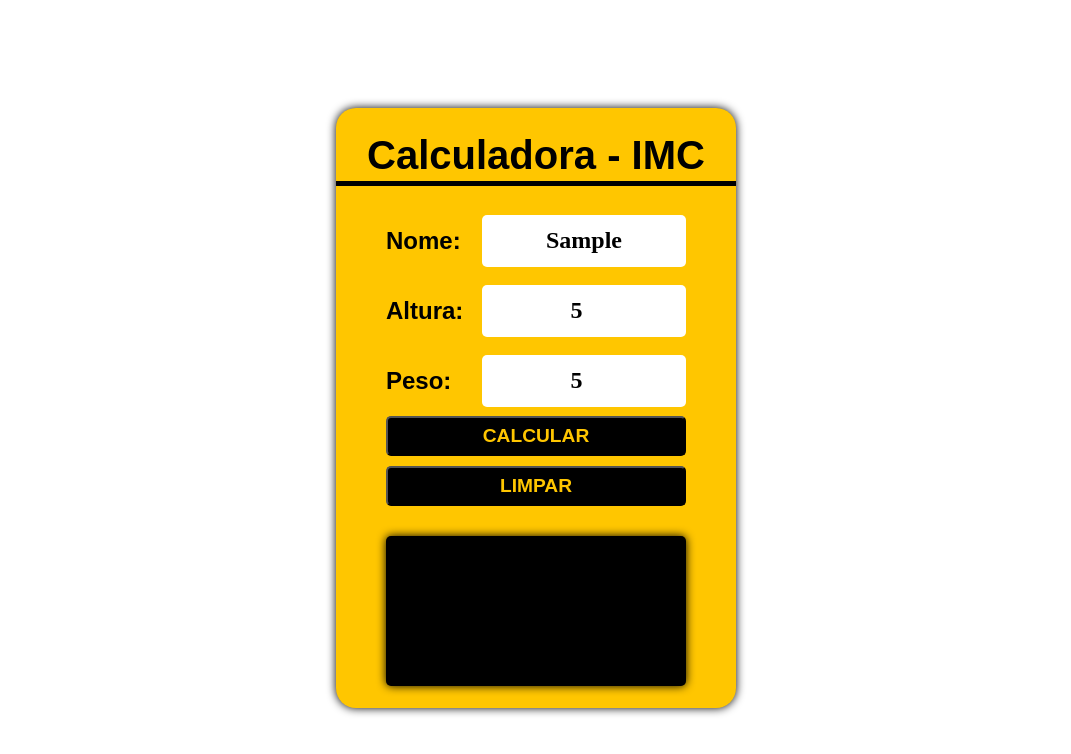
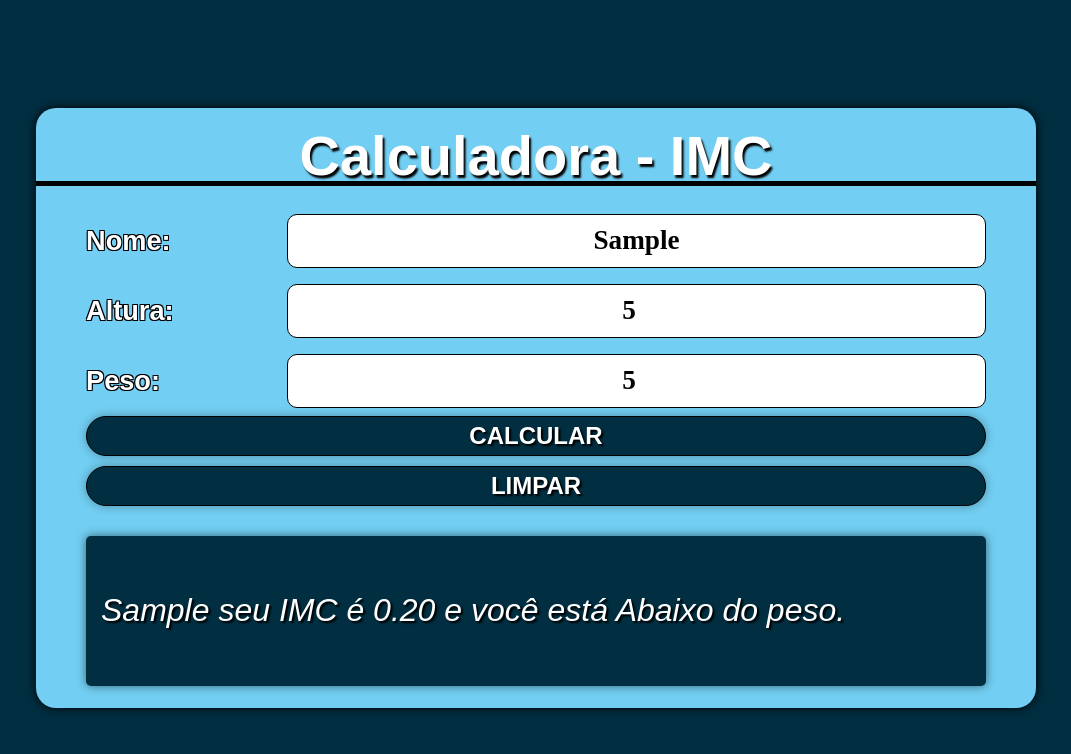
Before and after one commit to ArthurCR12/Html-Css-JS-etc, a plain HTML site: page youtube/Js-FernandoLeonid/Proj-IMC/index.html in a window 1280 px wide. Both pictures are taken after typing "Sample", "5", "5" into the empty fields and a click on the button "CALCULAR". Shown: the whole page, without its empty margins (112-1183 px from the left). Drawn offline with Linux system fonts and the light colour scheme.

Commit message:
Finalizado Projeto IMC

```diff
--- a/youtube/Js-FernandoLeonid/Proj-IMC/imc.js
+++ b/youtube/Js-FernandoLeonid/Proj-IMC/imc.js
@@ -1,18 +1,55 @@
-const nome = document.getElementById('txt-nome')
-const altura = document.getElementById('txt-altura')
-const peso = document.getElementById('txt-peso')
 const calcular = document.getElementById('btn-calcular')
 const limpar = document.getElementById('btn-limpar')
-const resultado = document.getElementById('resultado')
 
-function limparCampos(){
+
+function limparCampos() {
+    const nome = document.getElementById('txt-nome')
+    const altura = document.getElementById('txt-altura')
+    const peso = document.getElementById('txt-peso')
+    const resultado = document.getElementById('resultado')
     nome.value = ''
     altura.value = ''
     peso.value = ''
+    resultado.textContent = ''
     nome.focus()
 }
 
-function calcImc(){
+function calcImc() {
+    const nome = document.getElementById('txt-nome')
+    const altura = document.getElementById('txt-altura')
+    const peso = document.getElementById('txt-peso')
+    const resultado = document.getElementById('resultado')
+
+    if (nome.value == '') {
+        resultado.textContent = 'Peencha o nome !'
+        nome.focus()
+    } else if (altura.value == '') {
+        resultado.textContent = 'Peencha a altura !'
+        altura.focus()
+    } else if (peso.value == '') {
+        resultado.textContent = 'Peencha o peso !'
+        peso.focus()
+    } else {
+        const valorIMC = (peso.value / (altura.value * altura.value)).toFixed(2)
+
+        let classificacao = ''
+
+        if (valorIMC < 18.5)
+            classificacao = 'Abaixo do peso.'
+        else if (valorIMC < 25)
+            classificacao = 'com peso ideal. Parabéns !!!'
+        else if (valorIMC < 30)
+            classificacao = 'levemente acima do peso.'
+        else if (valorIMC < 35)
+            classificacao = 'com obesidade grau I.'
+        else if (valorIMC < 40)
+            classificacao = 'com obesidade grau II.'
+        else
+            classificacao = 'com obesidade grau III.'
+
+        resultado.textContent = (`${nome.value} seu IMC é ${valorIMC} e você está ${classificacao}`)
+    }
+
 
 }
 
--- a/youtube/Js-FernandoLeonid/Proj-IMC/index.html
+++ b/youtube/Js-FernandoLeonid/Proj-IMC/index.html
@@ -5,6 +5,7 @@
     <meta name="viewport" content="width=device-width, initial-scale=1.0">
     <title>Calculando IMC</title>
     <link rel="stylesheet" href="style.css">
+    <link rel="stylesheet" href="stylemq.css">
 
 </head>
 <body>
--- a/youtube/Js-FernandoLeonid/Proj-IMC/style.css
+++ b/youtube/Js-FernandoLeonid/Proj-IMC/style.css
@@ -1,3 +1,7 @@
+body {
+    background-color: #012E40;
+}
+
 main {
     display: flex;
     width: 100vw;
@@ -9,13 +13,14 @@ main {
 .container {
     display: flex;
     flex-direction: column;
-    background-color: rgb(255, 198, 0);
-    width: 400px;
+    background-color: #72CEF2;
+    width: 350px;
     height: 600px;
     align-items: center;
     justify-content: center;
     border-radius: 20px;
     box-shadow: 0 0 10px black;
+    transition-duration: 500ms;
 }
 
 #title {
@@ -24,9 +29,11 @@ main {
     align-items: center;
     width: 100%;
     height: 50px;
-    font: bold 2.5rem arial;
+    font: bold 2.3rem arial;
     border-bottom: solid 5px black;
     margin-bottom: 20px;
+    color: white;
+    text-shadow: 2px 3px 2px black;
 }
 
 .input {
@@ -35,32 +42,53 @@ main {
     height: 70px;
     justify-content: space-between;
     align-items: center;
+    color: white;
+    transition-duration: 500ms;
 
     & label {
         font: bold 1.5rem arial;
+        color: white;
+        text-shadow:
+            -1px -1px 0 #000,
+            1px -1px 0 #000,
+            -1px 1px 0 #000,
+            1px 1px 0 #000;
     }
 
     & input {
         width: 200px;
         height: 50px;
-        border-radius: 5px;
-        border: none;
+        border-radius: 10px;
+        border: 1px solid;
         outline: 0;
         font: bold 1.5rem serif;
         text-align: center;
-    };
+    }
+
+    ;
 }
 
 button {
     width: 300px;
     height: 40px;
     font: bold 1.2rem arial;
-    background: #000;
-    color: rgb(255, 198, 0);
-    outline: 0;
-    border-radius: 5px;
+    color: white;
+    background-color: #012E40;
+    border-radius: 20px;
     cursor: pointer;
     margin-bottom: 10px;
+    text-shadow: 2px 2px 2px black;
+    border: 1px solid black;
+    box-shadow: 0px 0px 10px rgba(0, 0, 0, 0.327);
+    transition-duration: 500ms;
+}
+
+button:hover {
+    background-color: #72CEF2;
+    transition-duration: 500ms;
+}
+button:not(:hover){
+    transition-duration: 500ms;
 }
 
 #resultado {
@@ -70,11 +98,22 @@ button {
     width: 300px;
     height: 150px;
     border-radius: 5px;
-    font: italic 1.5rem serif;
-    box-shadow: 0px 0px 10px black;
-    background: #000;
-    color: rgb(255, 198, 0);
-    padding: 20px;
+    font: italic 1.5rem arial;
+    box-shadow: 0px 0px 10px rgba(0, 0, 0, 0.527);
+    text-shadow: 2px 2px 2px black;
+    background-color: #012E40;
+    color: white;
+    padding: 15px;
     box-sizing: border-box;
     user-select: none;
 }
+
+#resultado:hover {
+    transform: scale(1.1);
+    transition-duration: 300ms;
+}
+
+#resultado:not(hover) {
+    transform: scale(1.0);
+    transition-duration: 500ms;
+}
--- /dev/null
+++ b/youtube/Js-FernandoLeonid/Proj-IMC/stylemq.css
@@ -0,0 +1,71 @@
+@charset "UTF-8";
+
+@media screen and (min-width: 481px) and (max-width: 768px) {
+
+    .container {
+        width: 85vw;
+        transition-duration: 200ms;
+    }
+
+    #title {
+        font-size: 3rem;
+    }
+
+    .input {
+        width: 400px;
+        transition-duration: 500ms;
+
+        & input {
+            width: 77%;
+        }
+    }
+
+    button {
+        width: 400px;
+    }
+
+    #resultado {
+        width: 400px;
+    }
+
+}
+
+@media screen and (min-width: 769px)  {
+    .container {
+        width: 85vw;
+    }
+
+    #title {
+        font-size: 3.5rem;
+    }
+
+    .input {
+        width: 90%;
+        transition-duration: 500ms;
+
+        & label{
+            font-size: 1.7rem;
+        }
+
+        & input {
+            font-size: 1.7rem;
+            width: 77%;
+        }
+    }
+
+    button {
+        width: 90%;
+        font-size: 1.5rem;
+    }
+
+    #resultado {
+        width: 90%;
+        font-size: 2rem;
+    }
+
+}
+@media screen and (min-width: 1030px){
+    .container {
+        width: 1000px;
+    }
+}
```
